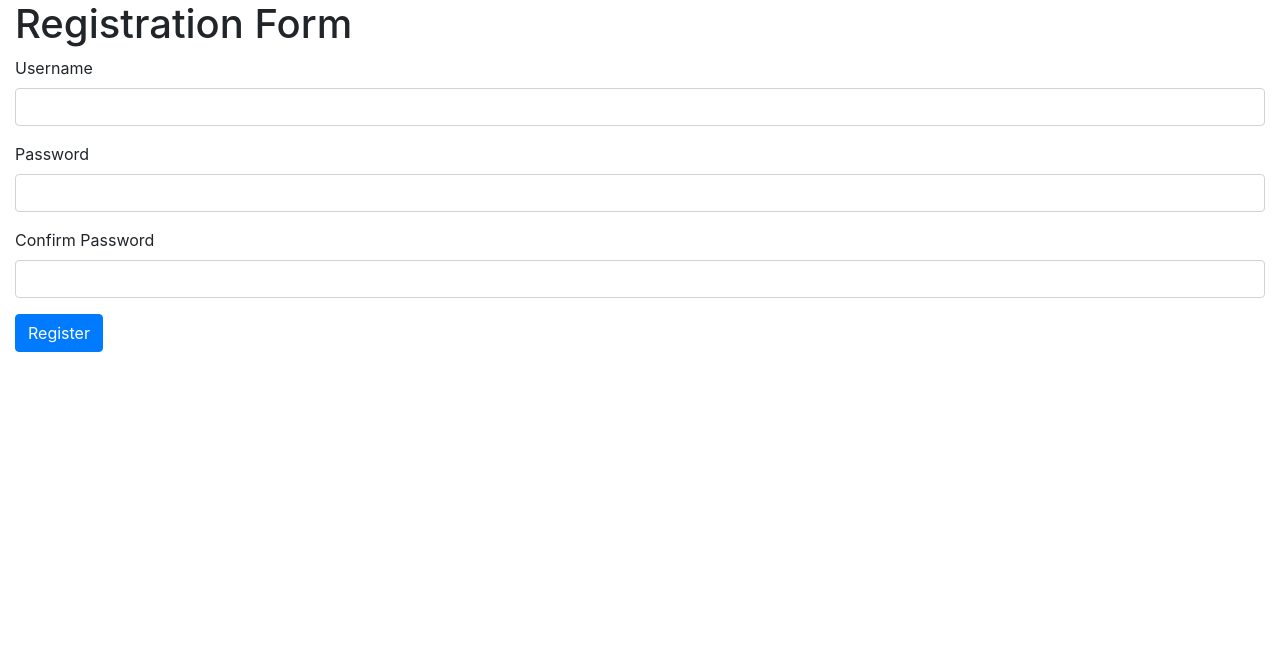
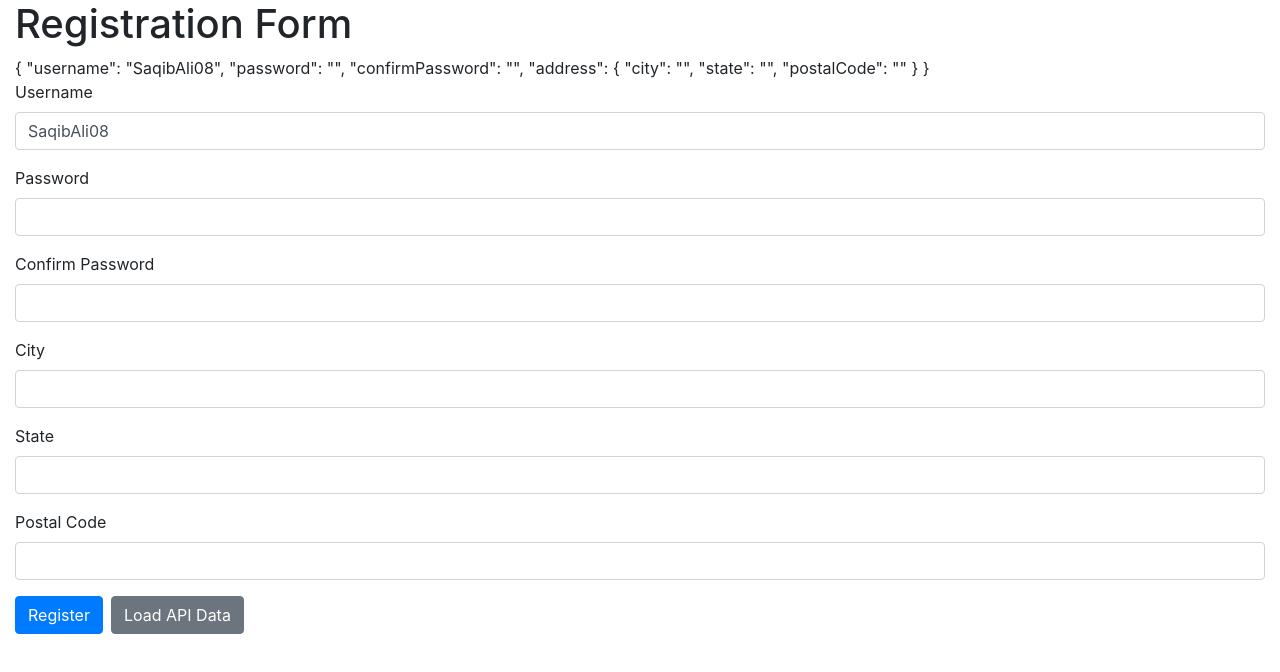
Before and after one commit to Saqib-ghouri11/angular-forms, an Angular app: page / in a window 1280 px wide. Shown: the top 672 px of the page. Built offline with nearby package versions, Linux system fonts and the light colour scheme.

Commit message:
Load Api Data

```diff
--- a/src/app/app.component.html
+++ b/src/app/app.component.html
@@ -1,23 +1,46 @@
 <div class="container-fluid">
   <h1>Registration Form</h1>
- <form  >
+  {{reactiveFormModel.value | json}}
+ <form  [formGroup]="reactiveFormModel">
 
   <div  class="form-group">
     <label >Username</label>
-    <input type="text" name="username" class="form-control">
+    <input type="text" name="username" class="form-control" formControlName="username">
   </div>
 
   <div  class="form-group">
     <label >Password</label>
-    <input type="password" name="username" class="form-control">
+    <input type="password" name="password" class="form-control" formControlName="password">
   </div>
 
   <div  class="form-group">
     <label >Confirm Password</label>
-    <input type="password" name="username" class="form-control">
+    <input type="password" name="confirmPassword" class="form-control" formControlName="confirmPassword">
+  </div>
+
+  <div class="form-group" formGroupName="address">
+
+    <div  class="form-group">
+      <label >City</label>
+      <input type="text" name="city" class="form-control" formControlName="city">
+    </div>
+
+    <div  class="form-group">
+      <label >State</label>
+      <input type="text" name="state" class="form-control" formControlName="state">
+    </div>
+
+    <div  class="form-group">
+      <label >Postal Code</label>
+      <input type="text" name="postalCode" class="form-control" formControlName="postalCode">
+    </div>
+
   </div>
 
   <button class="btn btn-primary" type="submit">Register</button>
+  <button class="btn btn-secondary ml-2" type="button" (click)="loadData()">Load API Data</button>
+
 
  </form>
+
 </div>
--- a/src/app/app.component.ts
+++ b/src/app/app.component.ts
@@ -1,4 +1,5 @@
 import { Component } from '@angular/core';
+import { FormControl, FormGroup } from '@angular/forms';
 
 @Component({
   selector: 'app-root',
@@ -7,4 +8,31 @@ import { Component } from '@angular/core';
 })
 export class AppComponent {
   title = 'reactive-forms';
+
+  reactiveFormModel = new FormGroup({
+    username:new FormControl('SaqibAli08'),
+    password:new FormControl(''),
+    confirmPassword:new FormControl(''),
+    address:new FormGroup({
+      city:new FormControl(''),
+      state:new FormControl(''),
+      postalCode:new FormControl(''),
+    }),
+  });
+
+  loadData(){
+    //here setValues is restricted to set all field.
+    //we can use patchValues if we want to set only few fields
+    this.reactiveFormModel.setValue({
+      username:"SaqibAli08",
+      password:"123456",
+      confirmPassword:"123456",
+      address:{
+        city:"city",
+        state:"state",
+        postalCode:"123456"
+      }
+    });
+  }
+
 }
--- a/src/app/app.module.ts
+++ b/src/app/app.module.ts
@@ -1,4 +1,5 @@
 import { NgModule } from '@angular/core';
+import { ReactiveFormsModule } from '@angular/forms';
 import { BrowserModule } from '@angular/platform-browser';
 
 import { AppRoutingModule } from './app-routing.module';
@@ -10,7 +11,8 @@ import { AppComponent } from './app.component';
   ],
   imports: [
     BrowserModule,
-    AppRoutingModule
+    AppRoutingModule,
+    ReactiveFormsModule
   ],
   providers: [],
   bootstrap: [AppComponent]
```
